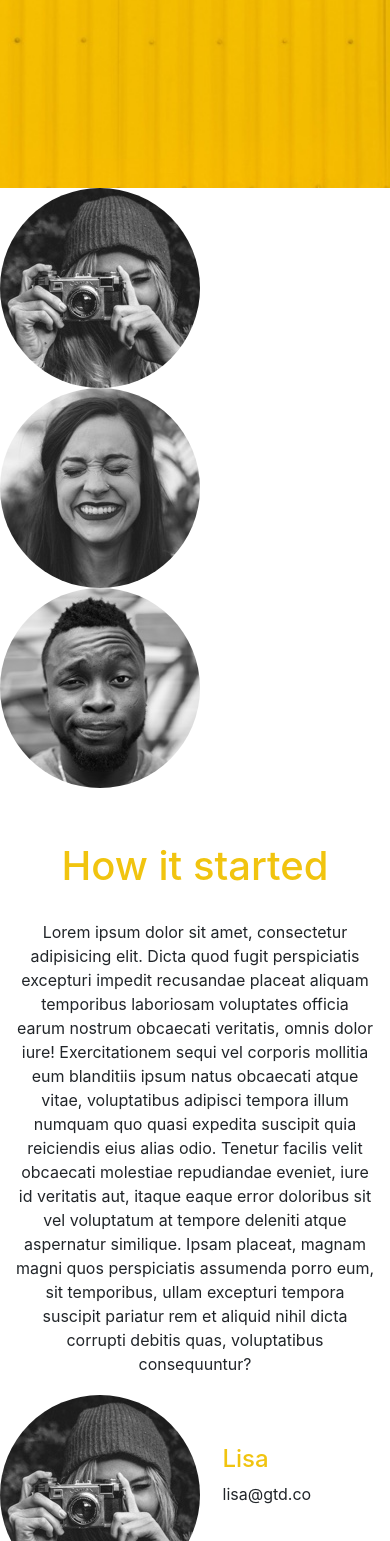
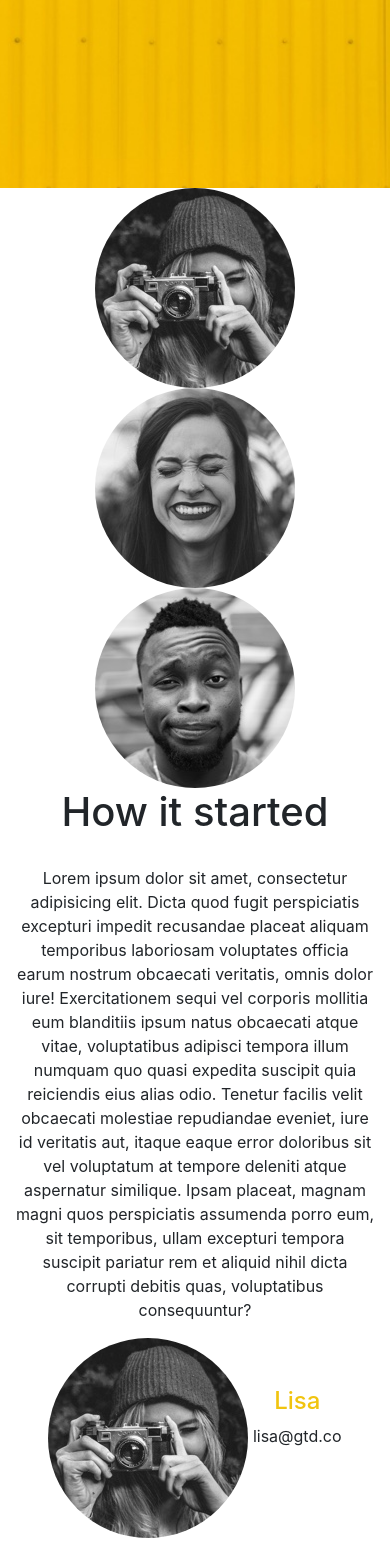
Before and after one commit to shakhkhan/tech9-assignment, a plain HTML site: page index.html in a window 390 px wide. Shown: the part 459-2000 px from the top of the page. Drawn offline with nearby package versions, Linux system fonts and the light colour scheme.

Commit message:
Update style.css

```diff
--- a/style.css
+++ b/style.css
@@ -47,37 +47,57 @@
 	position: relative;
 	top: 76%;
 	left: 50%;
-	transform: translate(-59%,-50%);
+	transform: translate(-50%,-50%);
+	display: flex;
+	justify-content: space-around;
 }
-}
-@media(max-width:767px){
-	.team-member{
-		text-align: center;
-	}
-}
-.text-center{
-position: relative;
-justify-content:center;
-}
-#only_text{
-	margin-top: 15%;
-}
-#text_me{
-	color: #f1c40f;
 }
 #lorem_text{
 	margin-top: 30px;
 }
 .info{
 	display: inline-block;
-	margin-top: 30px;
-	margin-left: 18px;
 }
 .info h4{
 	color: #f1c40f;
 }
-.last-row{
-	margin-top: 5%;
+@media(max-width: 767px){
+	.team_lisa{
+		position: relative;
+		margin-left: 50%;
+		transform: translate(-50%);
+	}
+}@media(max-width: 767px){
+	.team_danielle{
+		position: relative;
+		margin-left: 50%;
+		transform: translate(-50%);
+	}
+}@media(max-width: 767px){
+	.team_brian{
+		position: relative;
+		margin-left: 50%;
+		transform: translate(-50%);
+	}
+}
+@media(min-width:768px){
+	.last-row{
+	display: flex;
+	justify-content: space-between;
+	justify-content: space-around;
+}
+}
+@media(max-width:767px){
+	.div-1{
+	text-align: center;
+	margin-bottom: 20px;
+}
+}
+@media(max-width:767px){
+	.div-2{
+	text-align: center;
+	margin-top: 20px;
+}
 }
 footer{
 	background-color: #2d3436;
```
